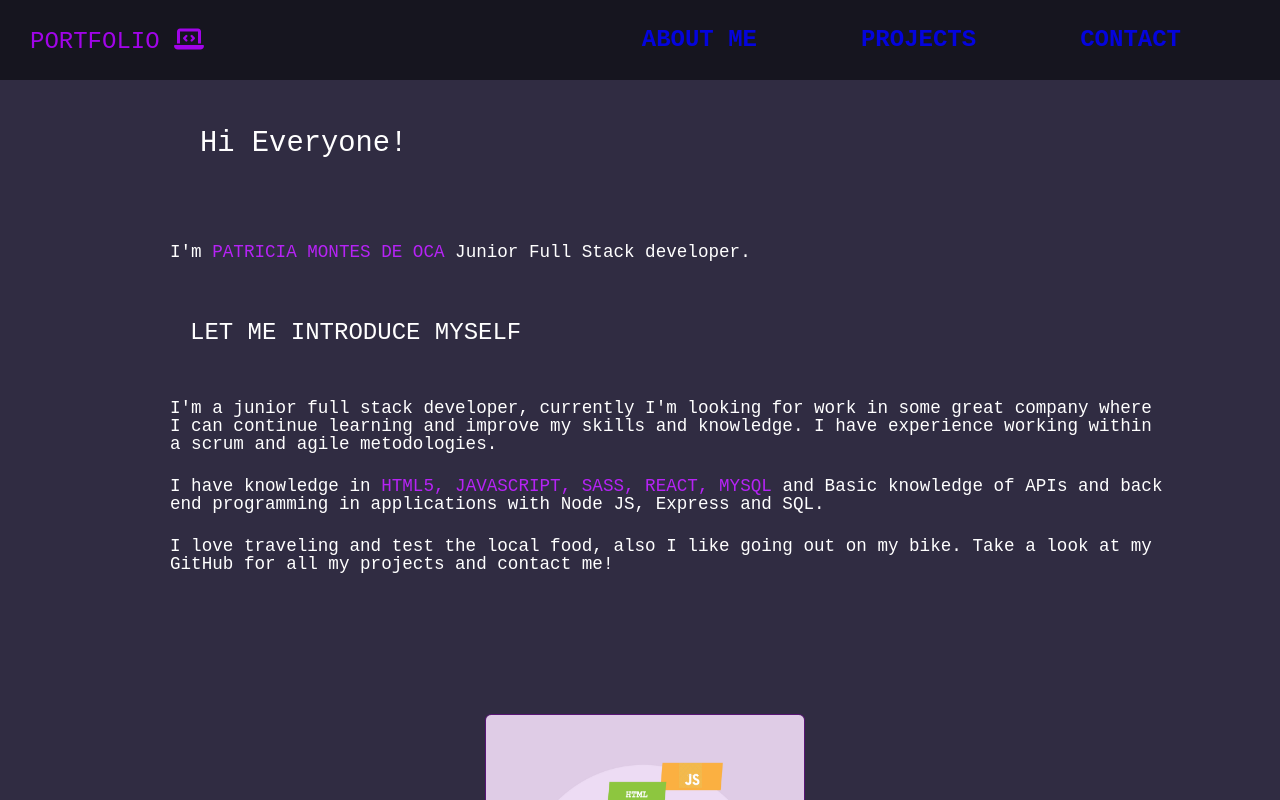
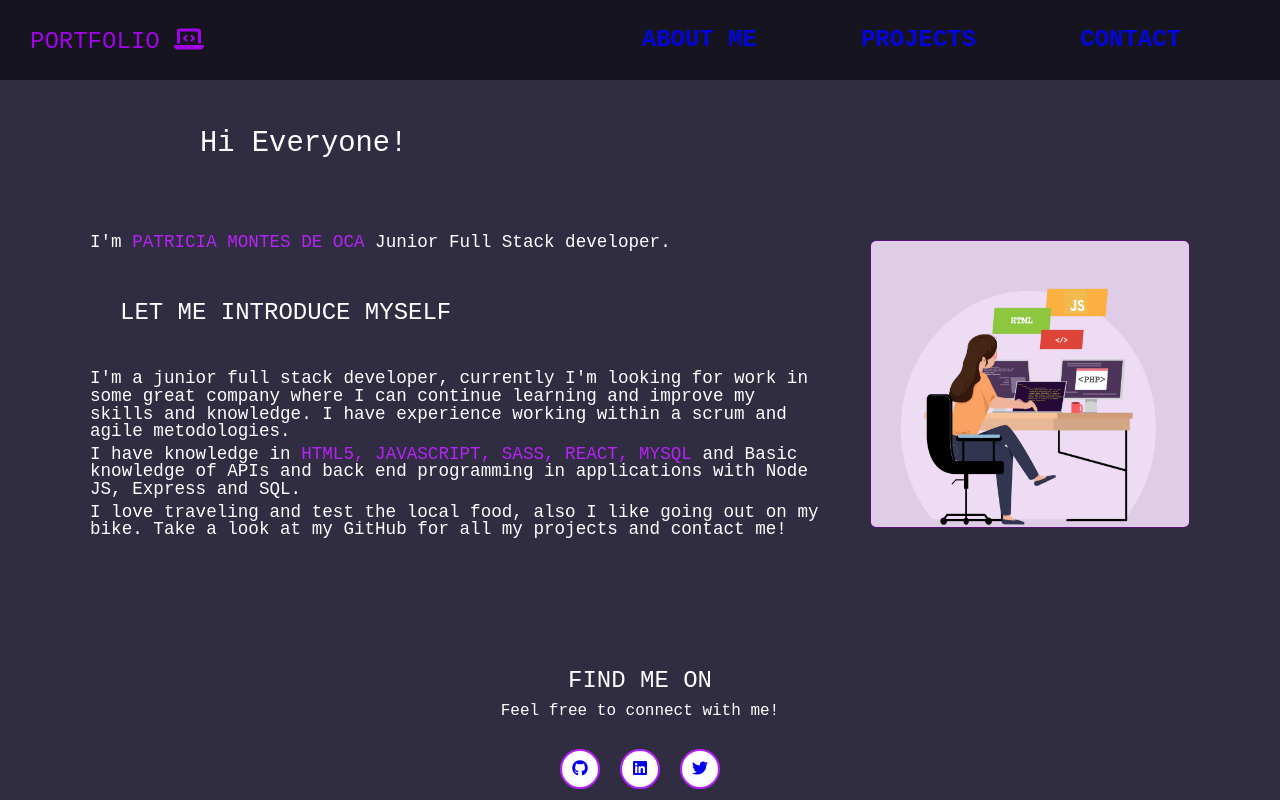
Before and after one commit to patriciabog/PortfolioPatricia, a React (Create React App) app: page / in a window 1280 px wide. Shown: the top 800 px of the page. Built offline with nearby package versions, Linux system fonts and the light colour scheme.

Commit message:
add display flex row for the stile in the component about

```diff
--- a/src/components/About.js
+++ b/src/components/About.js
@@ -1,21 +1,21 @@
 import React from 'react';
 import photo from '../images/photo.png';
-import '../styles/App.scss';
+
 
 function About() {
     return (
     <div className='about'>
         <h3 className='about__title'> Hi Everyone! </h3>
-        <div className='box'>
-           <p className='box__parraf'>
-               <p className='parraf'>I'm <span className='name'>Patricia Montes de oca</span> Junior Full Stack developer.</p>
-               <h4 className='subtitle'>Let me introduce myself</h4>
-               <p className='parraf'>I'm a junior full stack developer, currently I'm looking for work in some great company where I can continue learning and improve my skills and knowledge. I have experience working within a scrum and agile metodologies.</p>
-               <p className='parraf'> I have knowledge in <span className='name'> HTML5, JavaScript, SASS, React, MySQL </span>and Basic knowledge of APIs and back end programming in applications with Node JS, Express and SQL.</p>
-               <p className='parraf'>I love traveling and test the local food, also I like going out on my bike. Take a look at my GitHub for all my projects and contact me! </p>
+        <div className='intro'>
+           <p className='intro__parraf'>
+               <p className='intro__parraf__p'>I'm <span className='intro__parraf__p__name'>Patricia Montes de oca</span> Junior Full Stack developer.</p>
+               <h4 className='intro__parraf__subtitle'>Let me introduce myself</h4>
+               <p className='intro__parraf__p'>I'm a junior full stack developer, currently I'm looking for work in some great company where I can continue learning and improve my skills and knowledge. I have experience working within a scrum and agile metodologies.</p>
+               <p className='intro__parraf__p'> I have knowledge in <span className='intro__parraf__p__name'> HTML5, JavaScript, SASS, React, MySQL </span>and Basic knowledge of APIs and back end programming in applications with Node JS, Express and SQL.</p>
+               <p className='intro__parraf__p'>I love traveling and test the local food, also I like going out on my bike. Take a look at my GitHub for all my projects and contact me! </p>
 
             </p>
-            <img src={photo} alt="" className='box__img'/>
+            <img src={photo} alt="" className='intro__img'/>
         </div>
             <h3 className='find'>Find me on</h3>
             <p className='find__subtitle'>Feel free to connect with me!</p>
--- a/src/styles/layout/_about.scss
+++ b/src/styles/layout/_about.scss
@@ -1,7 +1,7 @@
 .about {
     font-family: 'Courier New', Courier, monospace;
     display: flex;
-   flex-direction: column;
+    flex-direction: column;
 
     &__title {
         font-size: 1.2rem;
@@ -13,23 +13,8 @@
     }
 
 }
-.name {
-    color: #b623f5;
-    text-transform: uppercase;
 
-}
-.subtitle {
-    font-size: 1.2rem;
-    margin-bottom: 25px;
-    margin-top: 50px;
-    margin-left: 10px;
-    text-transform: uppercase;
-}
-.parraf {
-   margin-top:20px;
-}
-
-.box {
+.intro {
 display: flex;
 flex-direction: column;
 justify-content: center;
@@ -38,59 +23,69 @@ align-items: center;
         font-size: 0.8rem;
         color: white;
         padding: 10px;
+        margin-top: 5rem;
+        &__p {
+            margin-top: 1rem;
+
+            &__name {
+                color: #b623f5;
+                text-transform: uppercase;
+
+           }
+        }
+        &__subtitle {
+            font-size: 1.2rem;
+            margin-bottom: 25px;
+            margin-top: 50px;
+            margin-left: 10px;
+            text-transform: uppercase;
+        }
+
     }
+
     &__img {
-        display: flex;
-        flex-direction: column;
-        justify-content: center;
-        align-items: center;
         margin-top: 30px;
         width: 15rem;
         height: 12rem;
         border-radius: 2%;
         border: solid 1px #581575;
     }
-
-
 }
 
  @media all and (min-width: 768px) {
+
      .about {
         padding: 10px;
+
          &__title {
              font-size: 1.8rem;
          }
      }
-          .parraf {
-              padding: 10px;
-          }
 
-     .box {
-         display: flex;
-         flex-direction: row;
-         display: flex;
+     .intro {
+       display: flex;
+       flex-direction: row;
+        &__parraf {
+            font-size: 1rem;
+            padding: 20px;
+            &__subtitle {
+                font-size: 1.5rem;
+                    padding: 20px;
+                    margin-top: 30px;
+            }
+            &__p {
+                    margin-top: 5px;
+                }
+        }
+
         &__img {
                 width: 18rem;
                 height: 15rem;
                 margin-top: 80px;
                // margin-right: 5rem;
-            }
-        &__parraf {
-            font-size: 1rem;
-            padding: 20px;
+        }
+     }
 
-       }
-
-     }
-     .subtitle {
-        font-size: 1.5rem;
-        padding: 20px;
-        margin-top: 30px;
-
-         }
-     .parraf {
-         margin-top: 5px;
-     }
  }
   @media all and (min-width: 1200px) {
     .about {
@@ -100,7 +95,7 @@ align-items: center;
                 margin-left: 10rem;
             }
         }
-    .box {
+    .intro {
         &__parraf {
                 font-size: 1.1rem;
                 padding: 50px;
--- a/src/styles/layout/_nav.scss
+++ b/src/styles/layout/_nav.scss
@@ -6,10 +6,10 @@
     &__list {
         display: flex;
         flex-direction: row;
-         padding: 30px;
+         padding: 20px;
     }
      &__icon {
-      margin: 10px;
+      margin: 5px;
       padding: 7.2px;
       border-radius: 50%;
       cursor: pointer;
```
